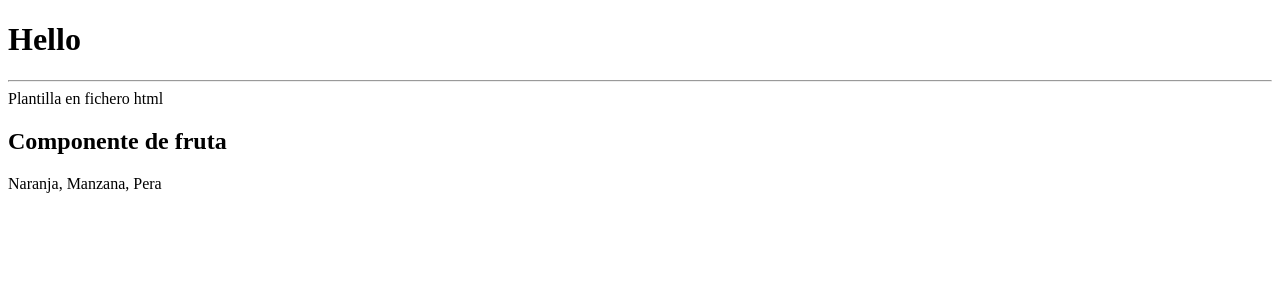
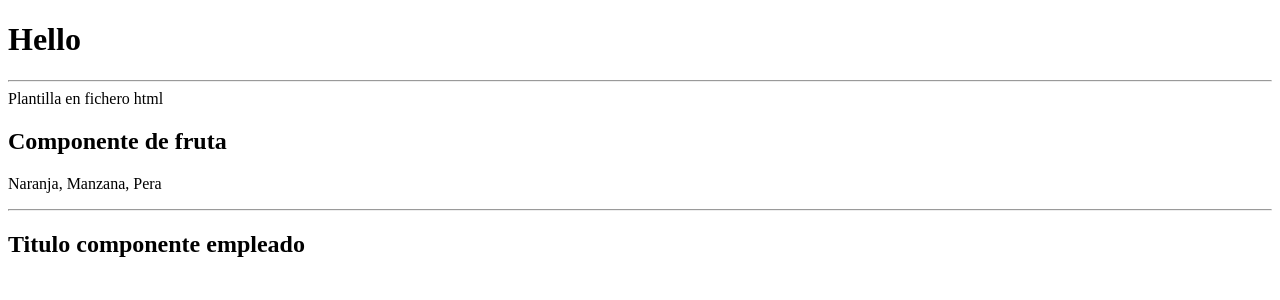
Before and after one commit to dwaxgio/angular-18-core, an Angular app: page / in a window 1280 px wide. Shown: the top 300 px of the page. Built offline with nearby package versions, Linux system fonts and the light colour scheme.

Commit message:
Empleados component added

```diff
--- a/src/app/app.component.html
+++ b/src/app/app.component.html
@@ -1,3 +1,5 @@
 <h1>Hello</h1>
 <hr>
 <fruta></fruta>
+<hr>
+<empleados></empleados>
--- a/src/app/app.component.ts
+++ b/src/app/app.component.ts
@@ -3,11 +3,12 @@ import { RouterOutlet } from '@angular/router';
 
 //
 import { FrutaComponent } from './components/fruta/fruta.component';
+import { EmpleadosComponent } from './components/empleados/empleados.component';
 
 @Component({
   selector: 'app-root',
   standalone: true,
-  imports: [RouterOutlet, FrutaComponent],
+  imports: [RouterOutlet, FrutaComponent, EmpleadosComponent],
   templateUrl: './app.component.html',
   styleUrl: './app.component.css',
 })
--- /dev/null
+++ b/src/app/components/empleados/empleados.component.html
@@ -0,0 +1 @@
+<h2>{{title}}</h2>
--- /dev/null
+++ b/src/app/components/empleados/empleados.component.ts
@@ -0,0 +1,12 @@
+import { Component } from '@angular/core';
+
+@Component({
+  selector: 'empleados',
+  standalone: true,
+  imports: [],
+  templateUrl: './empleados.component.html',
+  styleUrl: './empleados.component.css',
+})
+export class EmpleadosComponent {
+  public title = 'Titulo componente empleado';
+}
```
Also changed, not shown: src/app/components/empleados/empleados.component.css (added), 1 other file (tests, documents, lock files or other folders).
